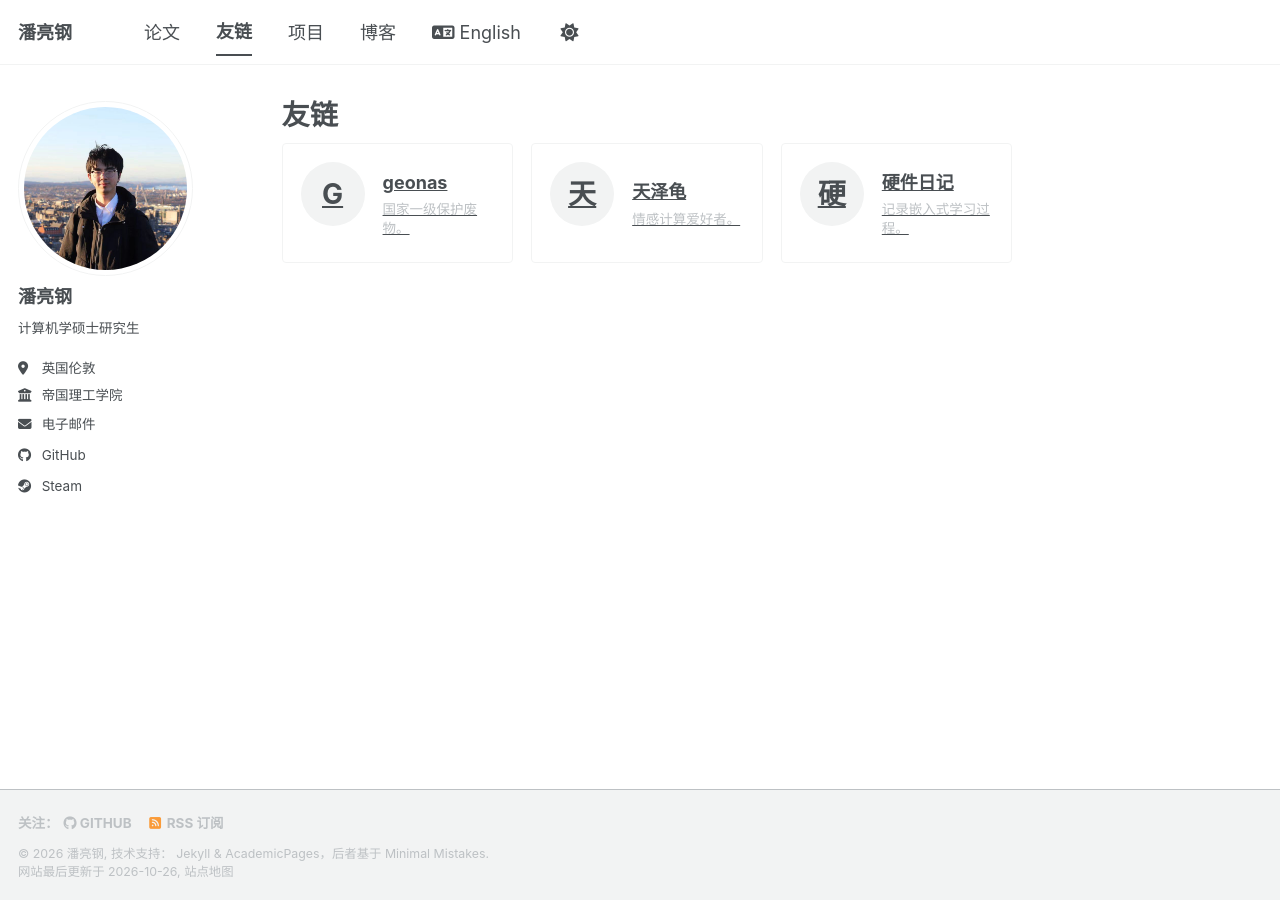
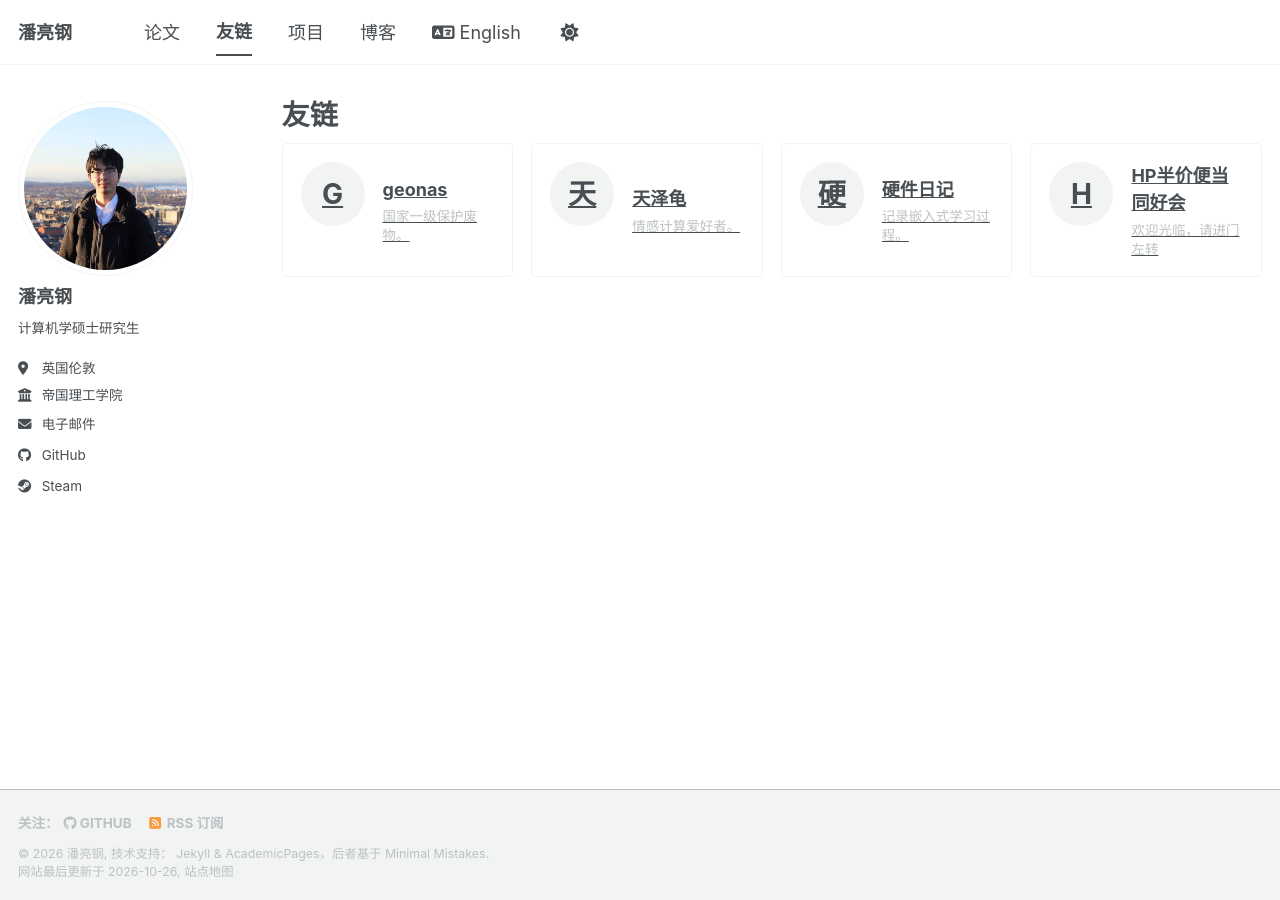
Before and after one commit to ligeaaa/ligeaaa.github.io, a Jekyll site: the page built from _pages/friends-zh.html, in a window 1280 px wide. Built offline with Jekyll 4.4.1, drawn with Linux system fonts in a browser that asks for light colours; a style sheet for code colours, icons or effects is not loaded.

Commit message:
✨ feat: 新增友链

```diff
--- a/_config.yml
+++ b/_config.yml
@@ -38,6 +38,12 @@ friends:
     description_en: "Documenting the embedded systems learning journey."
     description_zh: "记录嵌入式学习过程。"
     blog_url: "https://blog.tyh123.top"
+  - avatar_url: "https://blog.cloverta.top/images/avatar.jpg"
+    nickname_en: "HP Half-Price Bento Club"
+    nickname_zh: "HP半价便当同好会"
+    description_en: "Welcome! Please turn left after entering."
+    description_zh: "欢迎光临，请进门左转"
+    blog_url: "https://blog.cloverta.top"
 
 # Toy projects shown on /projects/. background_image is optional.
 projects:
```
Also changed, not shown: 1 other file.
